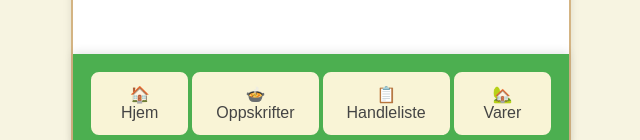
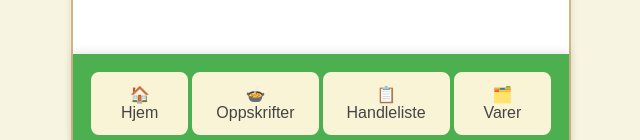
Before and after one commit to Hillpond/MettVett-Site, a plain HTML site: page index.html in a window 1280 px wide. Shown: the part 645-785 px from the top of the page, 319-959 px from the left. Drawn offline with Linux system fonts and the light colour scheme.

Commit message:
Update index.html
nice

```diff
--- a/index.html
+++ b/index.html
@@ -65,7 +65,7 @@
       <button onclick="navigateTo('home')">🏠 Hjem</button>
       <button onclick="navigateTo('recipes')">🍲 Oppskrifter</button>
       <button onclick="navigateTo('shoppinglist')">📋 Handleliste</button>
-      <button onclick="navigateTo('homeItems')">🏡 Varer</button>
+      <button onclick="navigateTo('homeItems')">🗂️ Varer</button>
     </footer>
   </div>
 
```
